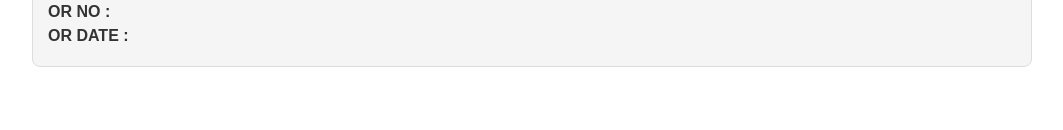
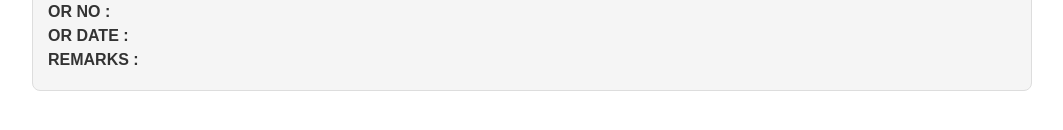
Before and after one commit to RSBelandgal/ZCGoForm, a plain HTML site: page index.html in a window 1280 px wide. Shown: the part 490-620 px from the top of the page, without its empty margins (108-1171 px from the left). Drawn offline with Linux system fonts and the light colour scheme; no server answers.

Commit message:
Update index.html

```diff
--- a/index.html
+++ b/index.html
@@ -60,6 +60,7 @@
     <div class="field"><span class="field-name">PLUSCODE :</span><span class="field-value" id="PLUSCODES">&nbsp;</span></div>
     <div class="field"><span class="field-name">OR NO :</span><span class="field-value" id="OR NO">&nbsp;</span></div>
     <div class="field"><span class="field-name">OR DATE :</span><span class="field-value" id="OR DATE">&nbsp;</span></div>
+    <div class="field"><span class="field-name">REMARKS :</span><span class="field-value" id="REMARKS">&nbsp;</span></div>
   </div>
 
   <div id="counter"></div>
@@ -70,7 +71,7 @@
     let sheetData = [];
     let totalRecords = 0;
 
-    const FIELDS_TO_SHOW = [ "DATE RECEIPT", "RELEASED_D", "CONTROL NO", "PIN", "NEW PIN", "APPLICANT NAME", "LOT/SURVEY NO", "LAND AREA", "BARANGAYID_F", "CLASSIFICATIONID_F", "PLUSCODES", "OR NO", "OR DATE" ];
+    const FIELDS_TO_SHOW = [ "DATE RECEIPT", "RELEASED_D", "CONTROL NO", "PIN", "NEW PIN", "APPLICANT NAME", "LOT/SURVEY NO", "LAND AREA", "BARANGAYID_F", "CLASSIFICATIONID_F", "PLUSCODES", "OR NO", "OR DATE", "REMARKS" ];
     const SEARCHABLE_FIELDS = [ "CONTROL NO", "PIN", "NEW PIN", "APPLICANT NAME", "LOT/SURVEY NO" ];
 
     const dropdown = document.getElementById("searchField");
```
